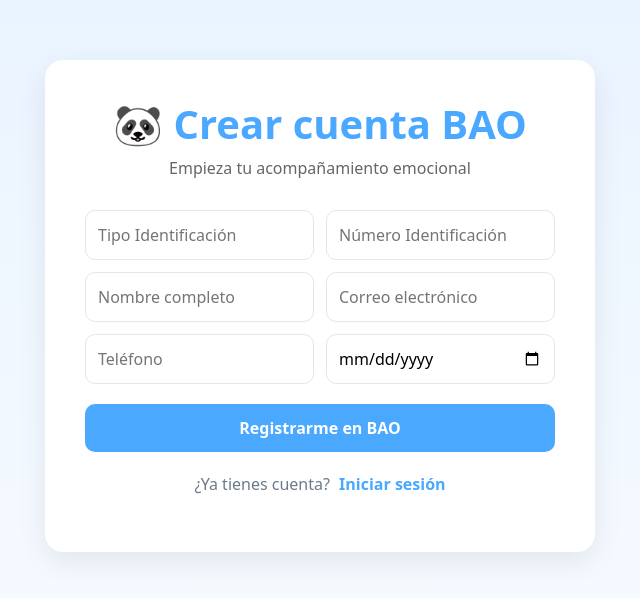
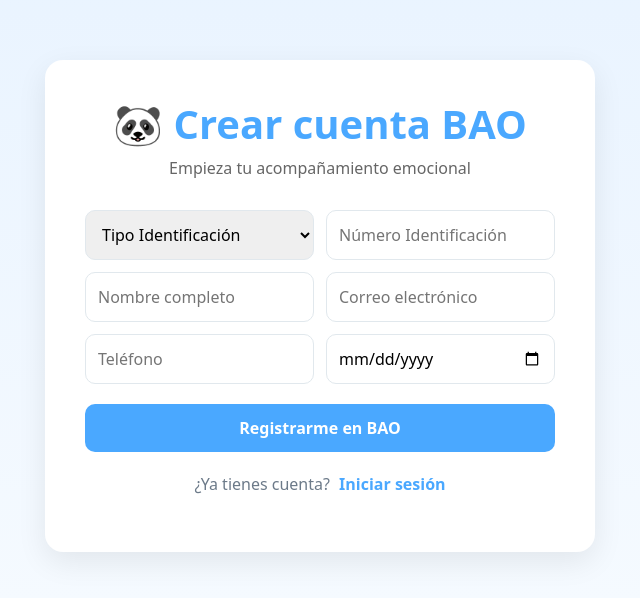
Before and after one commit to nicolasjunca94-spec/Bao, a React (Create React App) app in the folder React/mi-app/: page /register in a window 1280 px wide. Shown: the part 114-712 px from the top of the page, without its empty margins (320-960 px from the left). Built offline with nearby package versions, Linux system fonts and the light colour scheme.

Commit message:
error front3

```diff
--- a/React/mi-app/src/pages/Register.js
+++ b/React/mi-app/src/pages/Register.js
@@ -12,6 +12,7 @@
   });
 
   const [mensaje, setMensaje] = useState("");
+  const [esExito, setEsExito] = useState(true);
   const navigate = useNavigate();
 
   const handleChange = (e) => {
@@ -25,26 +26,31 @@
     e.preventDefault();
 
     try {
-      const response = await fetch(
-        `${process.env.REACT_APP_API_URL}/personas`,
-        {
-          method: "POST",
-          headers: {
-            "Content-Type": "application/json",
-          },
-          body: JSON.stringify(form),
-        }
-      );
+      // Endpoint exacto que procesa el POST en tu Function App de Azure
+      const url = `${process.env.REACT_APP_API_URL}/personas`;
+      console.log("Enviando datos de registro a:", url);
 
-      const data = await response.json();
+      const response = await fetch(url, {
+        method: "POST",
+        headers: {
+          "Content-Type": "application/json",
+        },
+        body: JSON.stringify(form),
+      });
+
+      const data = await response.json().catch(() => ({}));
 
       if (response.ok) {
+        setEsExito(true);
         setMensaje("Usuario registrado correctamente 🐼");
         setTimeout(() => navigate("/login"), 1500);
       } else {
+        setEsExito(false);
         setMensaje(data.error || "Error al registrar usuario");
       }
     } catch (error) {
+      console.error("Error en el fetch de registro:", error);
+      setEsExito(false);
       setMensaje("Error al conectar con el servidor");
     }
   };
@@ -59,18 +65,24 @@
 
         <form onSubmit={handleSubmit}>
           <div className="bao-grid">
-            <input
-              type="text"
+            {/* Cambiado a select para asegurar la consistencia con la DB */}
+            <select
               name="tipo_identificacion"
-              placeholder="Tipo Identificación"
+              value={form.tipo_identificacion}
               onChange={handleChange}
               required
-            />
+            >
+              <option value="">Tipo Identificación</option>
+              <option value="CC">Cédula de Ciudadanía (CC)</option>
+              <option value="TI">Tarjeta de Identidad (TI)</option>
+              <option value="CE">Cédula de Extranjería (CE)</option>
+            </select>
 
             <input
               type="text"
               name="numero_identificacion"
               placeholder="Número Identificación"
+              value={form.numero_identificacion}
               onChange={handleChange}
               required
             />
@@ -79,6 +91,7 @@
               type="text"
               name="nombre_completo"
               placeholder="Nombre completo"
+              value={form.nombre_completo}
               onChange={handleChange}
               required
             />
@@ -87,6 +100,7 @@
               type="email"
               name="correo_electronico"
               placeholder="Correo electrónico"
+              value={form.correo_electronico}
               onChange={handleChange}
               required
             />
@@ -95,12 +109,14 @@
               type="text"
               name="telefono"
               placeholder="Teléfono"
+              value={form.telefono}
               onChange={handleChange}
             />
 
             <input
               type="date"
               name="fecha_nacimiento"
+              value={form.fecha_nacimiento}
               onChange={handleChange}
             />
           </div>
@@ -108,7 +124,12 @@
           <button className="bao-btn">Registrarme en BAO</button>
         </form>
 
-        {mensaje && <div className="bao-success">{mensaje}</div>}
+        {/* Renderizado dinámico de la alerta según el estado de la respuesta */}
+        {mensaje && (
+          <div className={esExito ? "bao-success" : "bao-error"}>
+            {mensaje}
+          </div>
+        )}
 
         <div className="bao-auth-footer">
           <p>
```
